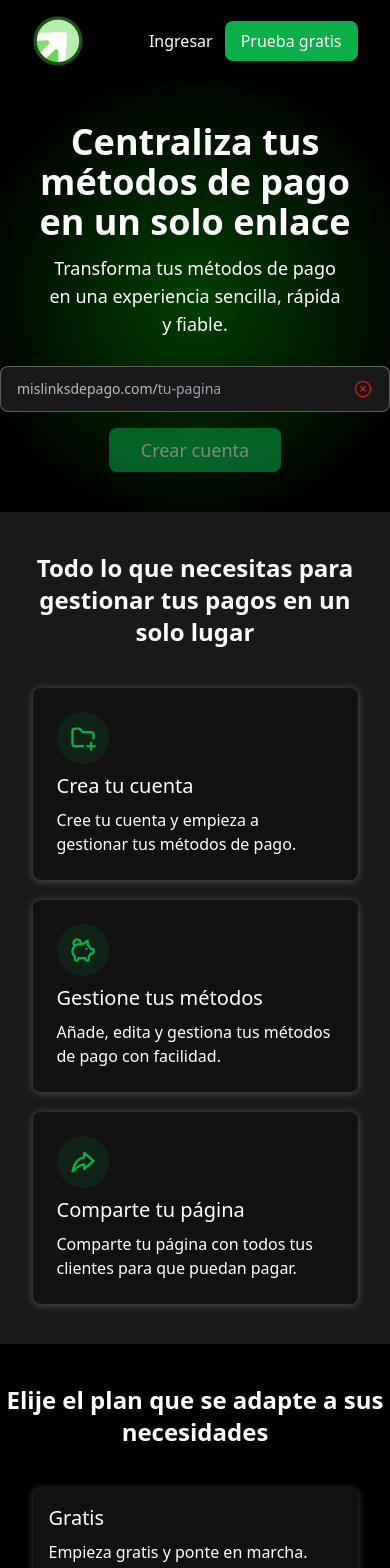
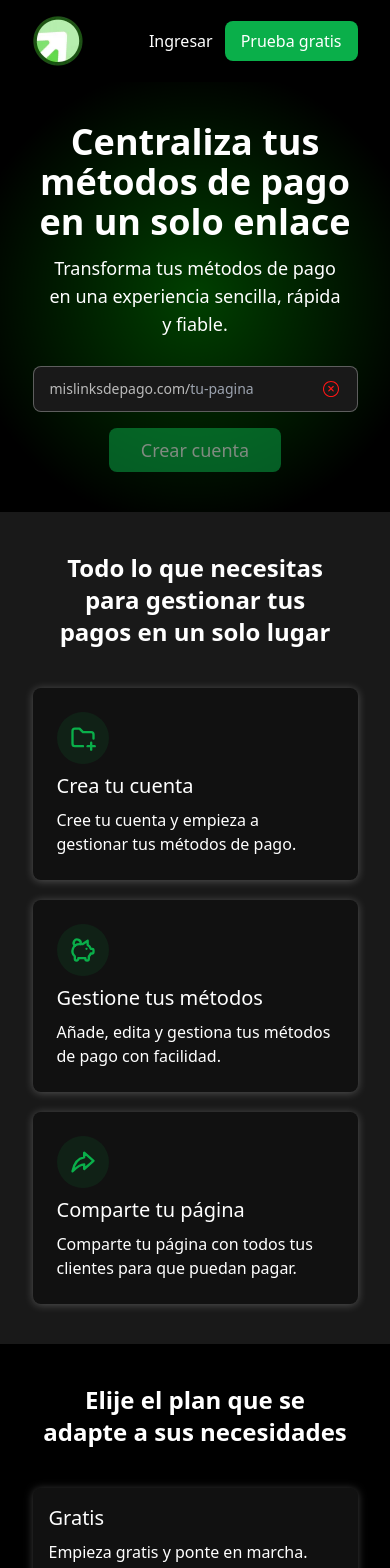
Before and after one commit to navidevof/landing-mis-links-de-pago, a Next.js app: page / in a window 390 px wide. Shown: the top 1568 px of the page. Built offline with nearby package versions, Linux system fonts and the light colour scheme; no server answers.

Commit message:
Refactor: add text balance to title and adjust responsive

```diff
--- a/components/SectionHero.tsx
+++ b/components/SectionHero.tsx
@@ -3,7 +3,7 @@ import TryYourLink from "./TryYourLink";
 function SectionHero() {
   return (
     <section className="flex flex-col gap-y-3 md:gap-y-4 items-center justify-center py-10 md:py-20 md:bg-hero-gradient-desktop bg-hero-gradient-mb bg-center">
-      <h1 className="text-4xl md:text-6xl font-bold text-center w-10/12 mx-auto max-w-screen-lg text-pretty">
+      <h1 className="text-4xl md:text-6xl font-bold text-center w-10/12 mx-auto max-w-screen-lg text-balance">
         Centraliza tus métodos de pago en un solo enlace
       </h1>
       <p className="text-center max-w-xl text-lg mx-auto text-pretty w-10/12 mb-4 md:text-2xl">
--- a/components/SectionInformation.tsx
+++ b/components/SectionInformation.tsx
@@ -24,15 +24,15 @@ const CARDS = [
 function SectionInformation() {
   return (
     <section className="bg-custom-black-3 flex flex-col gap-y-10 py-10 md:py-16">
-      <h2 className="w-10/12 mx-auto text-center text-2xl font-semibold md:text-3xl max-w-screen-sm text-pretty">
+      <h2 className="w-10/12 mx-auto text-center text-2xl font-semibold md:text-3xl max-w-screen-sm text-balance">
         Todo lo que necesitas para gestionar tus pagos en un solo lugar
       </h2>
 
-      <aside className="grid grid-cols-1 md:grid-cols-3 w-10/12 mx-auto max-w-screen-xl gap-5 md:gap-10">
+      <aside className="grid grid-cols-1 lg:grid-cols-3 w-10/12 mx-auto max-w-screen-xl gap-5 md:gap-10">
         {CARDS.map((card, idx) => (
           <div
             key={idx}
-            className="rounded-lg flex flex-col gap-y-2 bg-custom-black-2 p-6 md:px-7 max-w-md w-full mx-auto md:py-6 drop-shadow-white transition duration-300 ease-in-out hover:drop-shadow-green"
+            className="rounded-lg flex flex-col gap-y-2 bg-custom-black-2 p-6 md:px-7 max-w-sm w-full mx-auto md:py-6 drop-shadow-white transition duration-300 ease-in-out hover:drop-shadow-green"
           >
             <div className="p-3 grid place-content-center w-fit bg-custom-green-1/10 rounded-full">
               {card.icon}
--- a/components/SectionPlans.tsx
+++ b/components/SectionPlans.tsx
@@ -38,7 +38,7 @@ const PLANS = [
 function SectionPlans() {
   return (
     <section className="flex flex-col md:py-20 py-10 gap-y-10">
-      <h2 className="text-center text-2xl font-semibold md:text-3xl max-w-screen-sm mx-auto text-pretty">
+      <h2 className="text-center w-10/12 text-2xl font-semibold md:text-3xl max-w-screen-sm mx-auto text-balance">
         Elije el plan que se adapte a sus necesidades
       </h2>
       <div className="grid grid-cols-1 md:grid-cols-2 w-10/12 mx-auto max-w-screen-md gap-5 md:gap-10">
--- a/components/TryYourLink.tsx
+++ b/components/TryYourLink.tsx
@@ -86,7 +86,10 @@ function TryYourLink() {
   };
 
   return (
-    <form onSubmit={handleSubmit} className="flex flex-col gap-y-4">
+    <form
+      onSubmit={handleSubmit}
+      className="flex flex-col gap-y-4 w-10/12 mx-auto"
+    >
       <label className="w-full bg-custom-black-3 text-white rounded-lg border border-white/30 px-4 py-3 flex items-center">
         <span className="text-nowrap md:text-base text-sm text-white/70">
           mislinksdepago.com/
```
